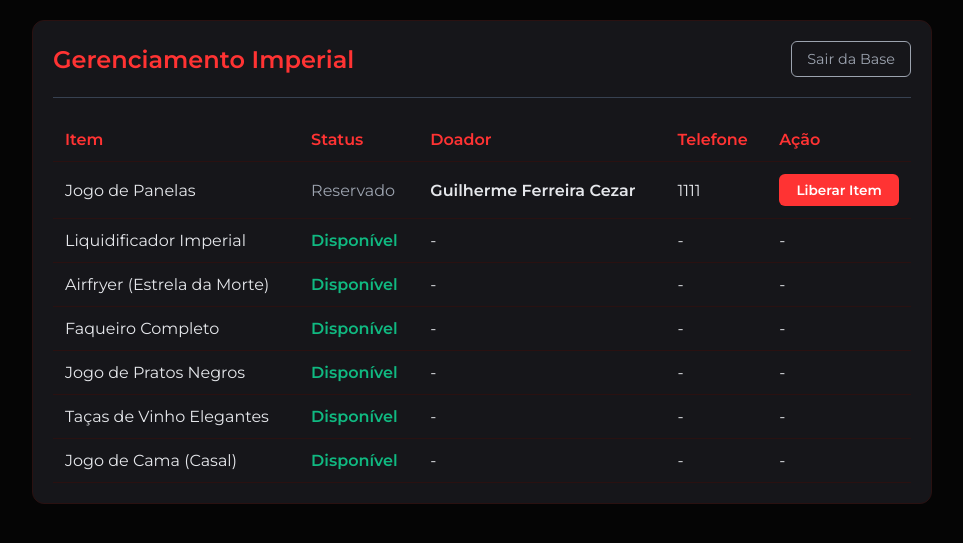
After one commit to GuilhermeFCezar/List, a Flask app: page /admin in a window 1280 px wide. The commit adds this page. Shown: the top 543 px of the page, without its empty margins (158-1121 px from the left). Run offline with Flask 3, Linux system fonts and the light colour scheme; the visitor is signed in with stand-in values (Sample User, id 1); data comes from the database, SQL or seed files in the repository; both versions use the stored data as it was after the commit.

Commit message:
atualizando projeto

```diff
--- a/app.py
+++ b/app.py
@@ -1,17 +1,21 @@
 import os
 import sqlite3
-from flask import Flask, redirect, render_template, request, url_for
+from flask import Flask, redirect, render_template, request, url_for, session
 
 app = Flask(__name__)
+# Chave secreta obrigatória para usar o sistema de login (sessão) do Flask
+app.secret_key = 'chave_secreta_imperio_sith'
 
 BASE_DIR = os.path.abspath(os.path.dirname(__file__))
 DB_PATH = os.path.join(BASE_DIR, "presentes.db")
 
+# === CREDENCIAIS DO PAINEL DE ADMINISTRAÇÃO ===
+ADMIN_USER = "Kmila"
+ADMIN_PASS = "0506"  # Mude para a senha que desejar
 
 def init_db():
     conn = sqlite3.connect(DB_PATH)
     c = conn.cursor()
-    # Adicionada a coluna 'imagem' no banco de dados
     c.execute(
         """CREATE TABLE IF NOT EXISTS itens
                  (id INTEGER PRIMARY KEY, nome TEXT, imagem TEXT, disponivel INTEGER, doador TEXT, telefone TEXT)"""
@@ -19,8 +23,6 @@ def init_db():
 
     c.execute("SELECT COUNT(*) FROM itens")
     if c.fetchone()[0] == 0:
-        # Lista agora contém (Nome do Item, Link da Imagem)
-        # Usei imagens genéricas do site Unsplash para você testar
         itens_iniciais = [
             ("Jogo de Panelas", "https://images.unsplash.com/photo-1584990347449-a6e81cbce126?w=200&q=80"),
             ("Liquidificador Imperial", "https://images.unsplash.com/photo-1585237672814-8f85a8129dd6?w=200&q=80"),
@@ -43,7 +45,6 @@ def init_db():
 def index():
     conn = sqlite3.connect(DB_PATH)
     c = conn.cursor()
-    # Agora buscamos a imagem também
     c.execute("SELECT id, nome, imagem, disponivel, doador FROM itens")
     itens = c.fetchall()
     conn.close()
@@ -71,6 +72,59 @@ def escolher(id):
 
     return redirect(url_for("index"))
 
+# ==========================================
+# NOVAS ROTAS: PAINEL DE ADMINISTRAÇÃO
+# ==========================================
+
+@app.route("/login", methods=["GET", "POST"])
+def login():
+    erro = None
+    if request.method == "POST":
+        usuario = request.form.get("usuario")
+        senha = request.form.get("senha")
+
+        if usuario == ADMIN_USER and senha == ADMIN_PASS:
+            session["admin_logado"] = True
+            return redirect(url_for("admin"))
+        else:
+            erro = "Acesso Negado: Credenciais Incorretas."
+
+    return render_template("login.html", erro=erro)
+
+@app.route("/admin")
+def admin():
+    # Bloqueia o acesso se não estiver logado
+    if not session.get("admin_logado"):
+        return redirect(url_for("login"))
+
+    conn = sqlite3.connect(DB_PATH)
+    c = conn.cursor()
+    # Busca TODOS os dados, incluindo telefone e doador
+    c.execute("SELECT id, nome, imagem, disponivel, doador, telefone FROM itens")
+    itens = c.fetchall()
+    conn.close()
+
+    return render_template("admin.html", itens=itens)
+
+@app.route("/liberar/<int:id>", methods=["POST"])
+def liberar(id):
+    # Medida de segurança: só desmarca se estiver logado
+    if not session.get("admin_logado"):
+        return redirect(url_for("login"))
+
+    conn = sqlite3.connect(DB_PATH)
+    c = conn.cursor()
+    # Retorna o status para disponível e apaga quem reservou
+    c.execute("UPDATE itens SET disponivel=1, doador='', telefone='' WHERE id=?", (id,))
+    conn.commit()
+    conn.close()
+
+    return redirect(url_for("admin"))
+
+@app.route("/logout")
+def logout():
+    session.pop("admin_logado", None) # Remove o login da sessão
+    return redirect(url_for("index"))
 
 if __name__ == "__main__":
     init_db()
--- /dev/null
+++ b/templates/admin.html
@@ -0,0 +1,184 @@
+<!DOCTYPE html>
+<html lang="pt-BR">
+<head>
+    <meta charset="UTF-8">
+    <meta name="viewport" content="width=device-width, initial-scale=1.0">
+    <title>Painel Admin - O Império</title>
+    <link href="https://fonts.googleapis.com/css2?family=Montserrat:wght@400;600&display=swap" rel="stylesheet">
+    <style>
+        * { box-sizing: border-box; }
+        body {
+            background-color: #050505;
+            color: #e5e7eb;
+            font-family: 'Montserrat', sans-serif;
+            padding: 20px;
+            margin: 0;
+        }
+        .container {
+            max-width: 900px;
+            margin: auto;
+            background: #16161a;
+            padding: 20px;
+            border-radius: 12px;
+            border: 1px solid #2a1111;
+        }
+        .header {
+            display: flex;
+            justify-content: space-between;
+            align-items: center;
+            border-bottom: 1px solid #374151;
+            padding-bottom: 20px;
+            margin-bottom: 20px;
+            flex-wrap: wrap;
+            gap: 15px;
+        }
+        h1 {
+            color: #ff3333;
+            font-size: 1.5rem;
+            margin: 0;
+        }
+        .btn-sair {
+            background: transparent;
+            color: #9ca3af;
+            border: 1px solid #9ca3af;
+            padding: 8px 15px;
+            border-radius: 6px;
+            text-decoration: none;
+            font-size: 0.9rem;
+        }
+        .btn-sair:hover {
+            background: #374151;
+            color: white;
+        }
+
+        /* Tabela no Desktop */
+        .tabela {
+            width: 100%;
+            border-collapse: collapse;
+            margin-top: 10px;
+        }
+        th, td {
+            text-align: left;
+            padding: 12px;
+            border-bottom: 1px solid #2a1111;
+        }
+        th {
+            color: #ff3333;
+            font-weight: 600;
+        }
+        .badge-livre {
+            color: #10b981; /* Verde */
+            font-weight: 600;
+        }
+        .badge-ocupado {
+            color: #9ca3af; /* Cinza */
+        }
+        .btn-liberar {
+            background: #ff3333;
+            color: white;
+            border: none;
+            padding: 8px 12px;
+            border-radius: 6px;
+            cursor: pointer;
+            font-size: 0.85rem;
+            width: 100%;
+            font-family: 'Montserrat', sans-serif;
+            font-weight: 600;
+        }
+        .btn-liberar:hover {
+            background: #cc0000;
+        }
+        .dado-texto {
+            word-break: break-word; /* Evita que nomes gigantes quebrem a tela */
+        }
+
+        /* Mágica da Responsividade (Celular) */
+        @media (max-width: 650px) {
+            .tabela thead {
+                display: none; /* Esconde o cabeçalho original */
+            }
+            .tabela, .tabela tbody, .tabela tr, .tabela td {
+                display: block;
+                width: 100%;
+            }
+            .tabela tr {
+                margin-bottom: 15px;
+                background: #121215;
+                border: 1px solid #374151;
+                border-radius: 8px;
+                padding: 15px;
+            }
+            .tabela td {
+                border-bottom: 1px dashed #2a1111;
+                display: flex;
+                justify-content: space-between;
+                align-items: center;
+                padding: 10px 0;
+                text-align: right;
+            }
+            .tabela td:last-child {
+                border-bottom: none;
+                display: block;
+                margin-top: 15px;
+                padding-bottom: 0;
+            }
+
+            /* Recria os títulos das colunas via CSS usando o data-label */
+            .tabela td::before {
+                content: attr(data-label);
+                font-weight: 600;
+                color: #ff3333;
+                text-align: left;
+                flex-basis: 40%;
+                font-size: 0.9rem;
+            }
+            .tabela td span {
+                flex-basis: 60%;
+            }
+        }
+    </style>
+</head>
+<body>
+    <div class="container">
+        <div class="header">
+            <h1>Gerenciamento Imperial</h1>
+            <a href="{{ url_for('logout') }}" class="btn-sair">Sair da Base</a>
+        </div>
+
+        <table class="tabela">
+            <thead>
+                <tr>
+                    <th>Item</th>
+                    <th>Status</th>
+                    <th>Doador</th>
+                    <th>Telefone</th>
+                    <th>Ação</th>
+                </tr>
+            </thead>
+            <tbody>
+                {% for item in itens %}
+                <tr>
+                    <td data-label="Item:"><span class="dado-texto">{{ item[1] }}</span></td>
+
+                    {% if item[3] == 1 %}
+                        <td data-label="Status:"><span class="badge-livre">Disponível</span></td>
+                        <td data-label="Doador:"><span>-</span></td>
+                        <td data-label="Telefone:"><span>-</span></td>
+                        <td data-label="Ação:"><span>-</span></td>
+                    {% else %}
+                        <td data-label="Status:"><span class="badge-ocupado">Reservado</span></td>
+                        <td data-label="Doador:"><span class="dado-texto"><strong>{{ item[4] }}</strong></span></td>
+                        <td data-label="Telefone:"><span class="dado-texto">{{ item[5] }}</span></td>
+                        <td data-label="Ação:">
+                            <form action="{{ url_for('liberar', id=item[0]) }}" method="POST" onsubmit="return confirm('Tem certeza que deseja liberar este item? Os dados de quem reservou serão apagados.');">
+                                <button type="submit" class="btn-liberar">Liberar Item</button>
+                            </form>
+                        </td>
+                    {% endif %}
+                </tr>
+                {% endfor %}
+            </tbody>
+        </table>
+    </div>
+</body>
+</html>
```
Also changed, not shown: templates/index.html (+70 -22 lines), templates/login.html (added, +31 -0 lines), presentes.db.
